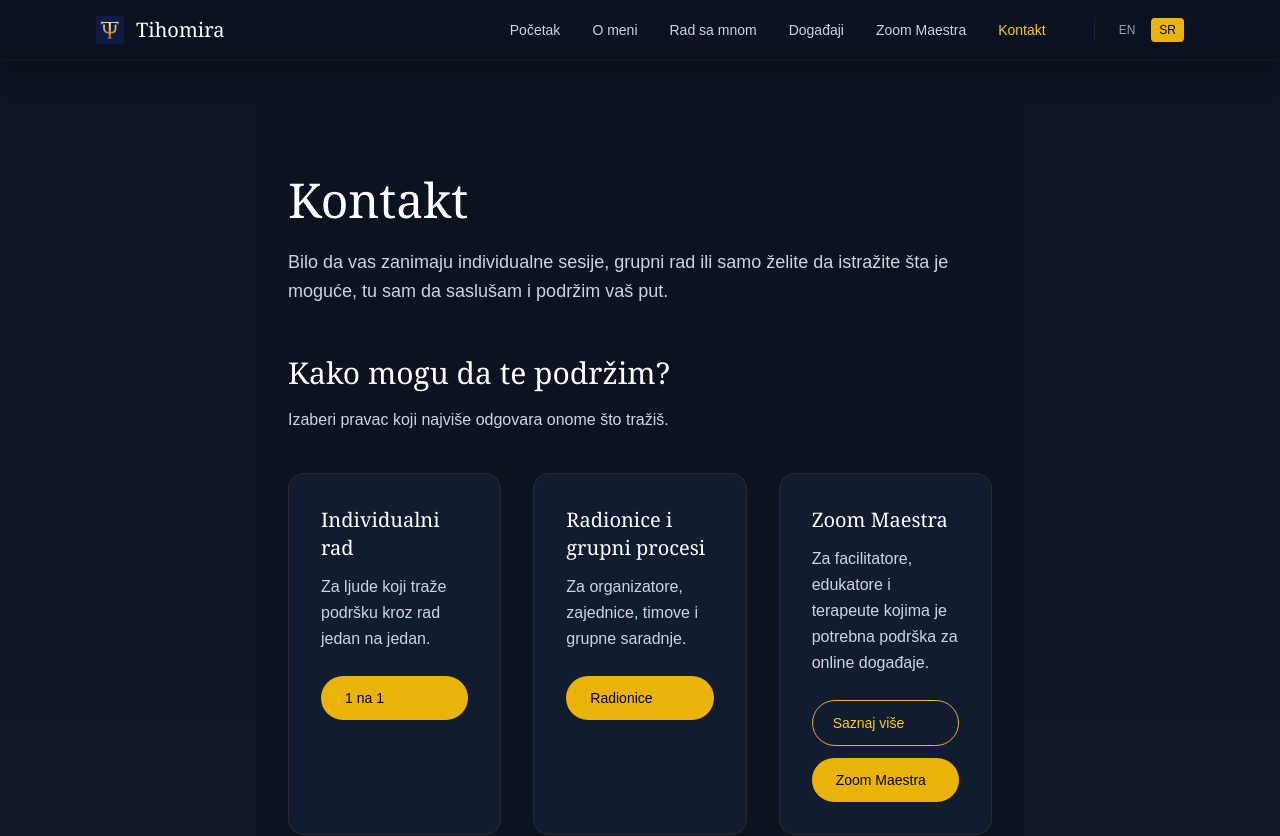
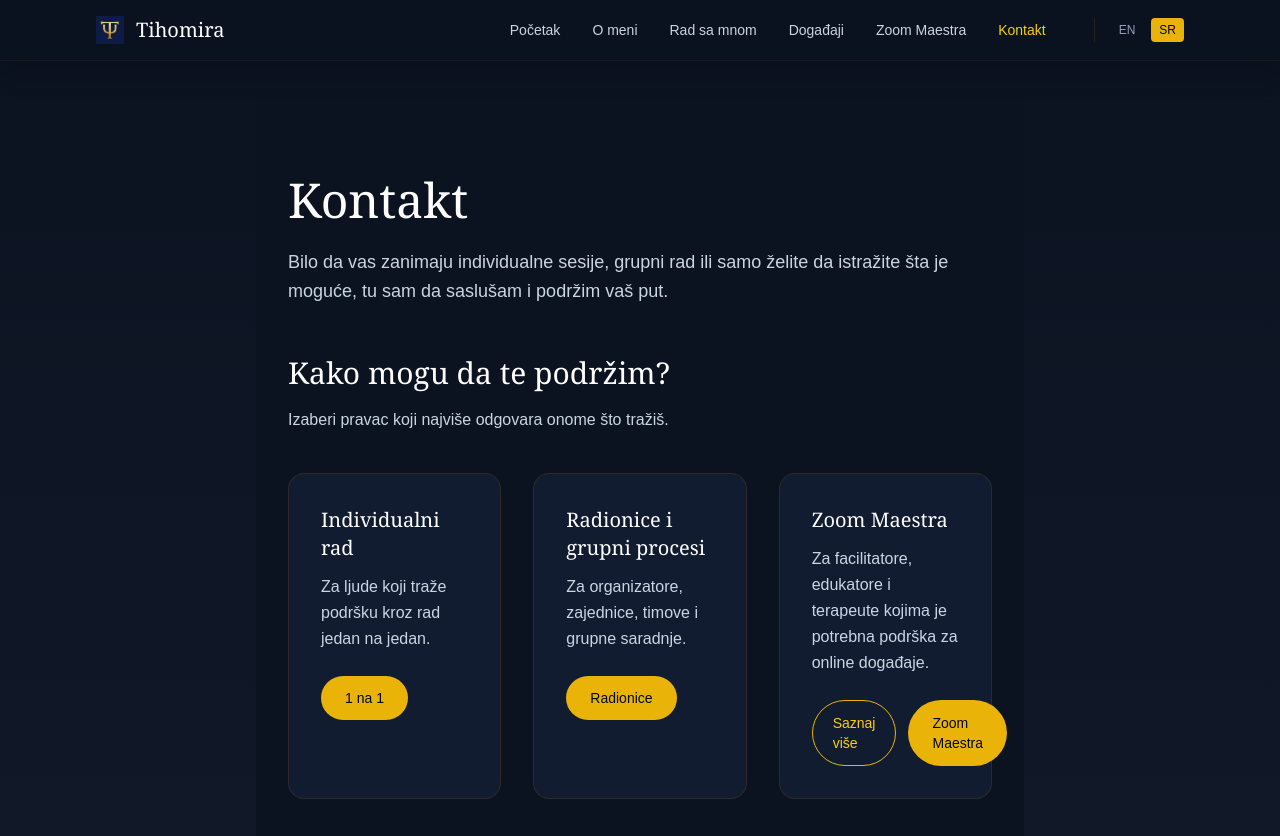
Before and after one commit to tihomirapsiholog/tihomira, a React (Create React App) app: page /sr/contact in a window 1280 px wide. Shown: the top 836 px of the page. Built offline with nearby package versions, Linux system fonts and the light colour scheme; the HTML template or start-up script is replaced by a standard one.

Commit message:
Update ContactPage.jsx

```diff
--- a/src/pages/ContactPage.jsx
+++ b/src/pages/ContactPage.jsx
@@ -50,7 +50,7 @@ export default function ContactPage({ t, language }) {
             <div key={i} className="rounded-2xl border border-yellow-700/20 bg-[#121c31] p-8">
               <h3 className="mb-3 font-serif text-xl text-white">{item.title}</h3>
               <p className="mb-6 leading-relaxed text-slate-300">{item.text}</p>
-              <div className="flex flex-col gap-3">
+              <div className="flex 8 gap-3">
                 {i === 2 && (
                   <Link
                     to={`/${language}/zoom-maestra`}
@@ -61,7 +61,7 @@ export default function ContactPage({ t, language }) {
                   </Link>
                 )}
 
-                  <a href={`mailto:${CONTACT_EMAIL}?subject=${encodeURIComponent(item.subject)}`}
+                  <a href="https://calendly.com/tihomira-psiholog/30min" target="_blank" rel="noopener noreferrer"
                   className="inline-flex items-center rounded-full bg-yellow-500 px-6 py-3 text-sm font-medium text-slate-950 transition-colors hover:bg-yellow-400"
                 >
                   {item.button}
```
